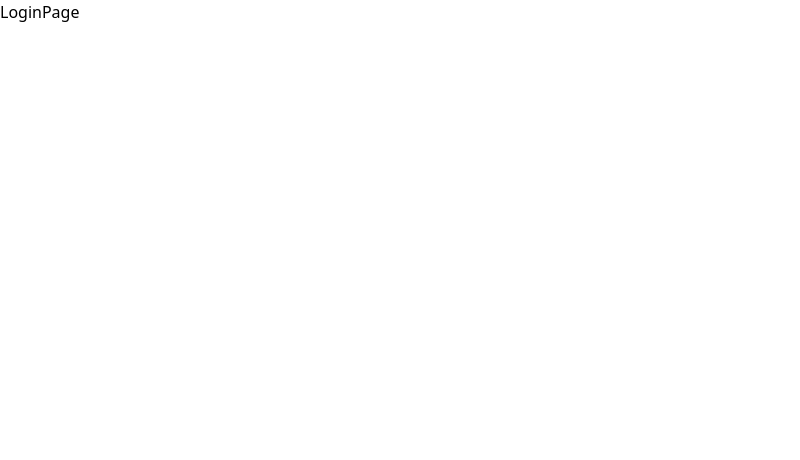
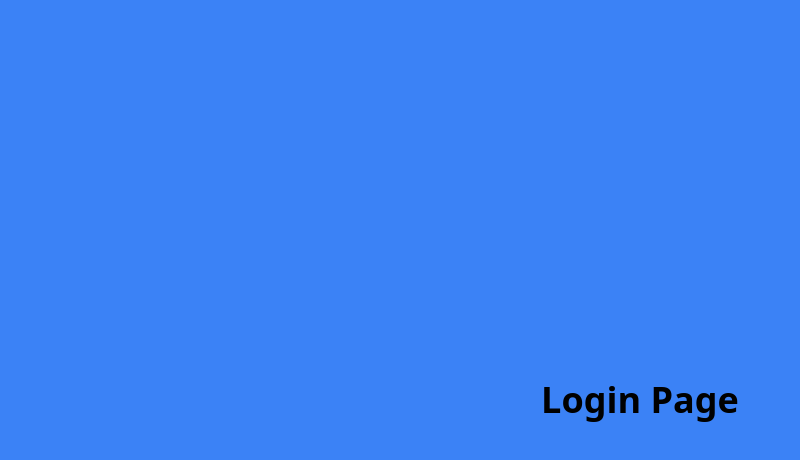
Before and after one commit to ankushhh28/Admin_CareerConnect, a Next.js app: page / in a window 1280 px wide. Shown: the top 460 px of the page, without its empty margins (0-800 px from the left). Built offline with nearby package versions, Linux system fonts and the light colour scheme.

Commit message:
adding css colors

```diff
--- a/common/hooks.ts
+++ b/common/hooks.ts
@@ -1,6 +1,6 @@
 import { GetServerSidePropsContext } from 'next';
 
-// higher order function for commonsize server-side props
+// higher order function for commonize server-side props
 export const useServer = (
   getData: (context: GetServerSidePropsContext) => Promise<any>
 ) => {
--- a/modules/login-page/index.tsx
+++ b/modules/login-page/index.tsx
@@ -1,7 +1,13 @@
 import React from 'react';
 
 const LoginPage = () => {
-  return <div>LoginPage</div>;
+  return (
+    <main>
+      <div className='h-screen w-screen bg-primary flex justify-center items-center'>
+        <h1 className='text-4xl font-bold'>Login Page</h1>
+      </div>
+    </main>
+  );
 };
 
 export default LoginPage;
--- a/pages/index.tsx
+++ b/pages/index.tsx
@@ -4,7 +4,11 @@ import { GetServerSidePropsContext } from 'next';
 import React from 'react';
 
 const Home = () => {
-  return <LoginPage />;
+  return (
+    <>
+      <LoginPage />
+    </>
+  );
 };
 
 export const getServerSideProps = useServer(
--- a/tailwind.config.ts
+++ b/tailwind.config.ts
@@ -1,13 +1,18 @@
-import type { Config } from 'tailwindcss'
+import type { Config } from 'tailwindcss';
 
 const config: Config = {
   content: [
+    './src/**/*.{js,ts,jsx,tsx,mdx}',
+    './app/**/*.{js,ts,jsx,tsx,mdx}',
     './pages/**/*.{js,ts,jsx,tsx,mdx}',
     './components/**/*.{js,ts,jsx,tsx,mdx}',
-    './app/**/*.{js,ts,jsx,tsx,mdx}',
+    './modules/**/*.{js,ts,jsx,tsx,mdx}',
   ],
   theme: {
     extend: {
+      colors: {
+        primary: '#3b82f6',
+      },
       backgroundImage: {
         'gradient-radial': 'radial-gradient(var(--tw-gradient-stops))',
         'gradient-conic':
@@ -16,5 +21,6 @@ const config: Config = {
     },
   },
   plugins: [],
-}
-export default config
+};
+
+export default config;
```
